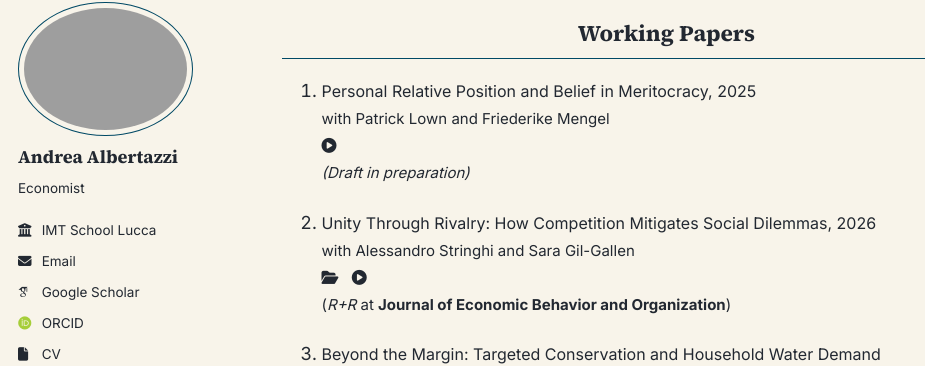
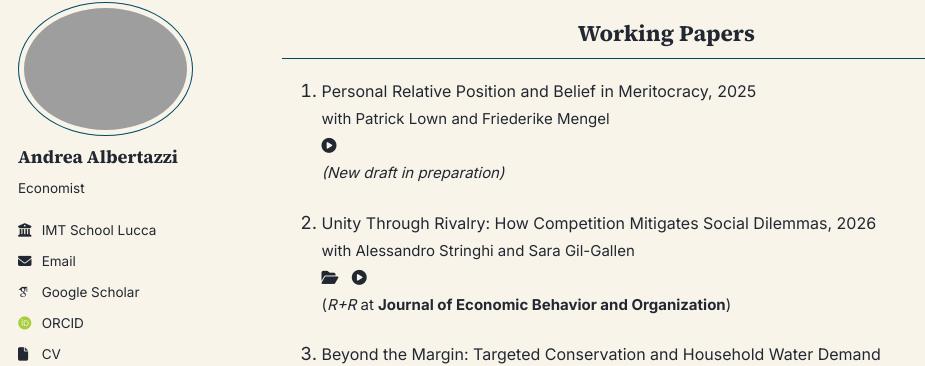
Before and after one commit to tazze87/tazze87.github.io, a Jekyll site: the page built from _pages/about.md, in a window 1280 px wide and 900 px high, scrolled down 697 px. Shown: the part 97-463 px from the top of the window, without its empty margins (0-925 px from the left). Built offline with Jekyll 4.4.1, drawn with Linux system fonts in a browser that asks for light colours; some web fonts are replaced; a script that is not in the unit is left out.

Commit message:
Update about.md

```diff
--- a/_pages/about.md
+++ b/_pages/about.md
@@ -75,7 +75,7 @@ author_profile: true
    <a class="icon-link" href="/video.html?src=/files/The_Meritocracy_Puzzle.mp4&title=Personal%20Relative%20Position%20and%20Belief%20in%20Meritocracy" target="_blank" rel="noopener noreferrer">
         <i class="fas fa-play-circle" aria-hidden="true"></i>
    </a>
-   <br>*(Draft in preparation)*
+   <br>*(New draft in preparation)*
    </span>
 
 
```
